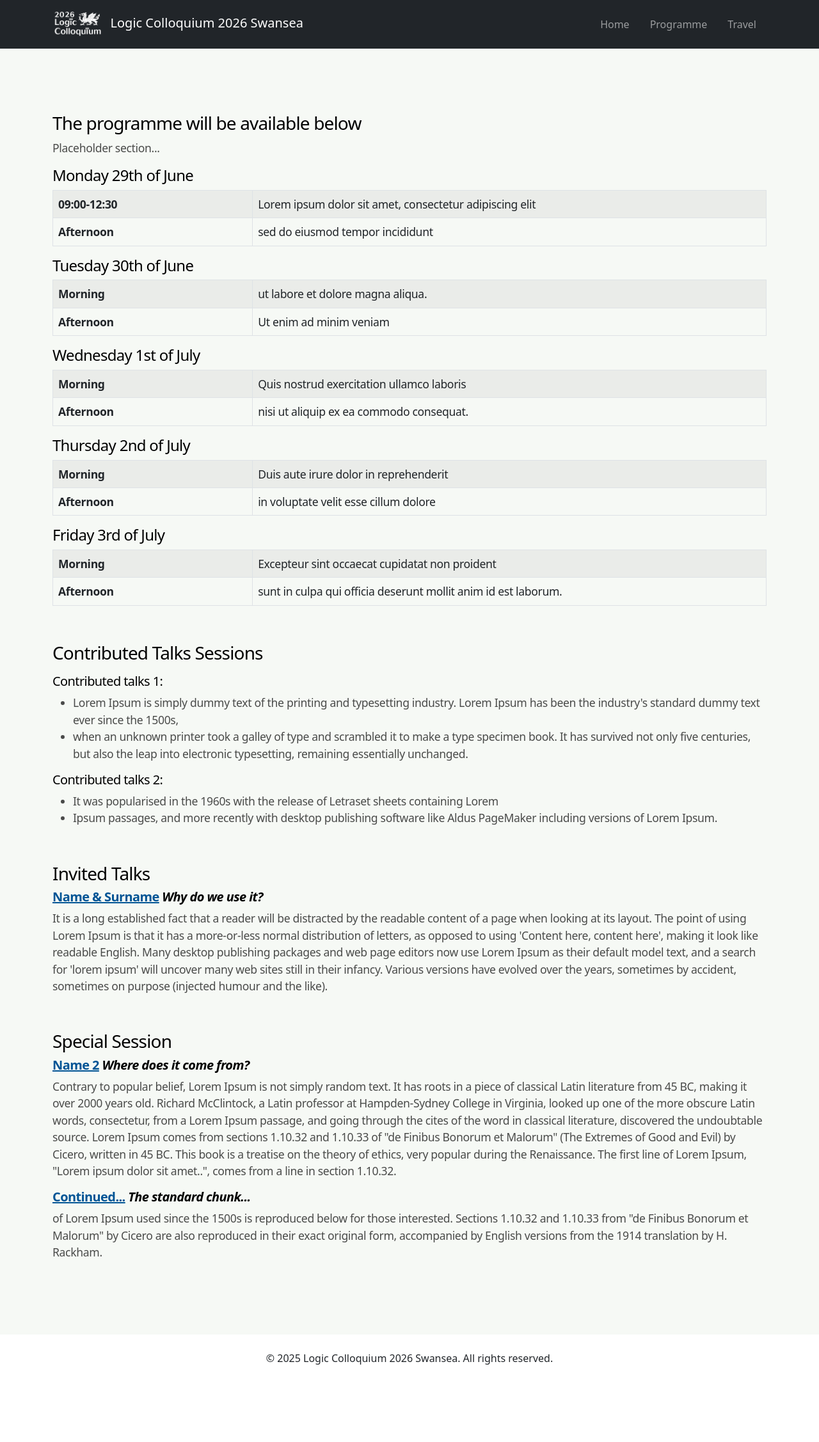
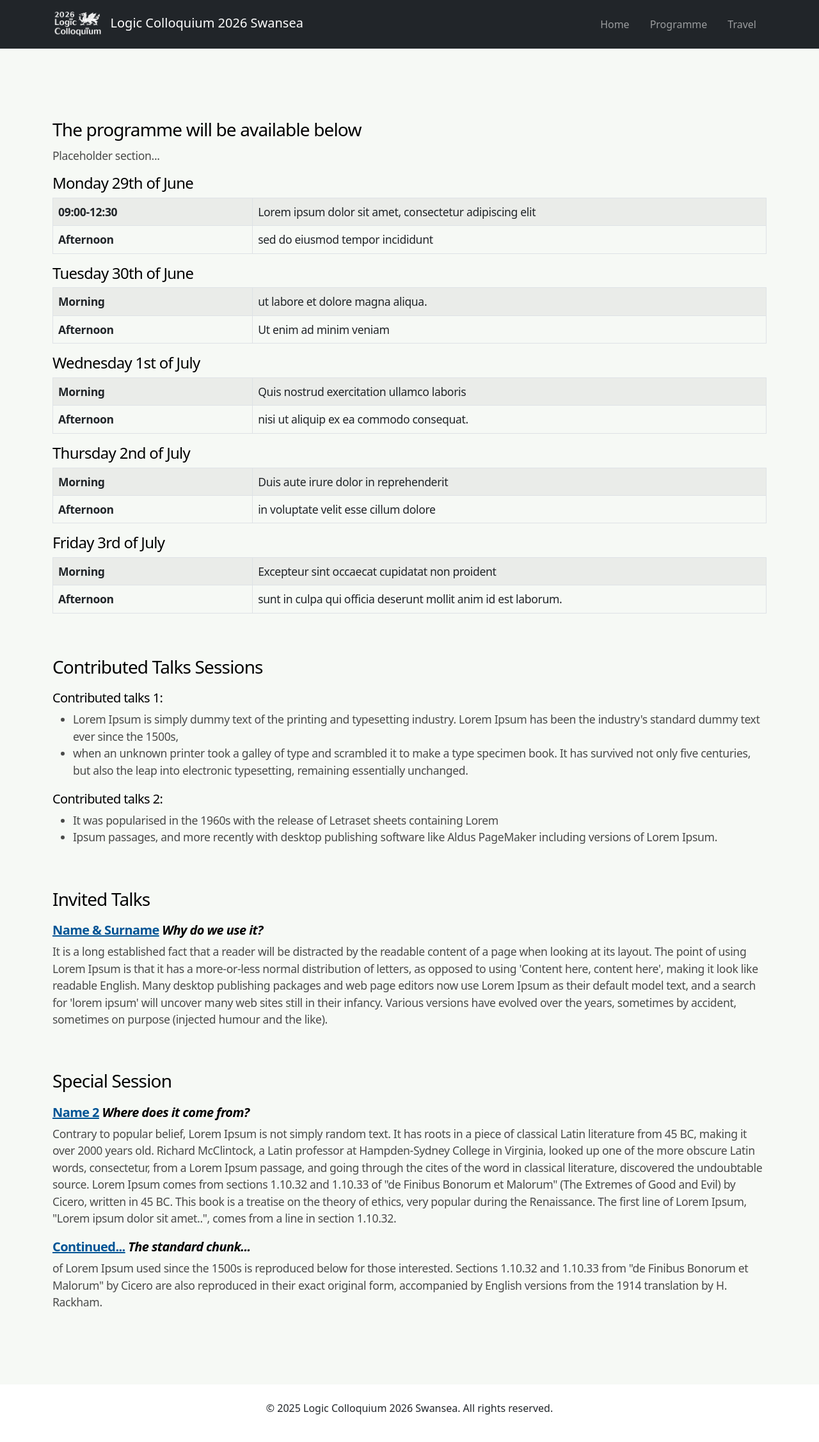
Before and after one commit to marekjezinski/marekjezinski.github.io, a Jekyll site: the page built from _pages/programme.html, in a window 1280 px wide. Shown: the whole page at 64% size. Built offline with Jekyll 4.4.1, drawn with Linux system fonts in a browser that asks for light colours; before the commit the page ends 2176 px from its top, so only the background shows below that.

Commit message:
Fix 404 page layout and ensure main CSS is loaded correctly

```diff
--- a/404.html
+++ b/404.html
@@ -22,4 +22,5 @@ layout: page
 
   <p><strong>Page not found :(</strong></p>
   <p>The requested page could not be found.</p>
+  <a class="btn btn-color1" href="/">GO TO HOMEPAGE</a>
 </div>
--- a/_includes/head.html
+++ b/_includes/head.html
@@ -3,12 +3,12 @@
   <meta http-equiv="X-UA-Compatible" content="IE=edge">
   <meta name="viewport" content="width=device-width, initial-scale=1">
   {%- seo -%}
-  <link rel="stylesheet" href="{{ "/assets/main.css" | relative_url }}">
   <script src="https://cdn.jsdelivr.net/npm/jquery@3.6.1/dist/jquery.min.js" type="text/javascript"></script>
 	<link href="https://cdn.jsdelivr.net/npm/bootstrap@5.2.2/dist/css/bootstrap.min.css" rel="stylesheet">
   <link
 		href="https://fonts.googleapis.com/css?family=Montserrat:200,400,700%7CRaleway:200,400,700&amp;subset=latin-ext&amp;display=swap"
 		rel="stylesheet" type="text/css">
+  <link rel="stylesheet" href="{{ "/assets/main.css" | relative_url }}" type="text/css">
   {%- feed_meta -%}
   {%- if jekyll.environment == 'production' and site.google_analytics -%}
     {%- include google-analytics.html -%}
```
